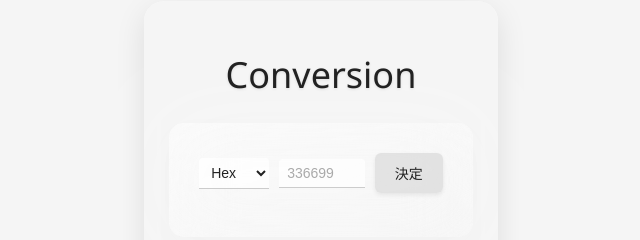
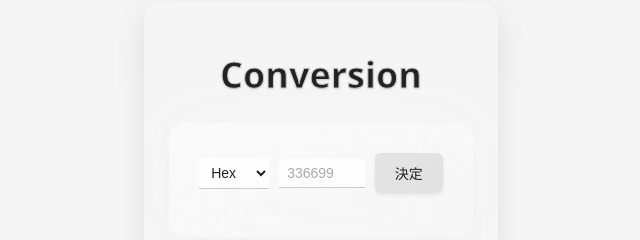
Before and after one commit to saO-Ori/color-system-converter, a plain HTML site: page index.html in a window 1280 px wide. Shown: the part 203-443 px from the top of the page, 319-959 px from the left. Drawn offline with nearby package versions, Linux system fonts and the light colour scheme; a web font is replaced by a local one.

Commit message:
Update style.css
#title　装飾変更

```diff
--- a/css/style.css
+++ b/css/style.css
@@ -67,8 +67,11 @@ header, footer {
 #title {
   font-size: 36px;
   margin: 24px 0;
-  font-weight: 500;
+  font-weight: bold;
   text-shadow: 0 1px 3px rgba(0, 0, 0, 0.1);
+  text-align: center;
+  -webkit-text-stroke: 1px #ccc;
+  text-stroke: 1px #ccc;
 }
 
 .copy {
@@ -214,7 +217,6 @@ button:focus {
   #title {
     margin-bottom: 10px;
     font-size: 24px;
-    text-shadow: 0 0 3px rgba(255, 255, 255, 0.6);
   }
 
   .body-inner {
```
